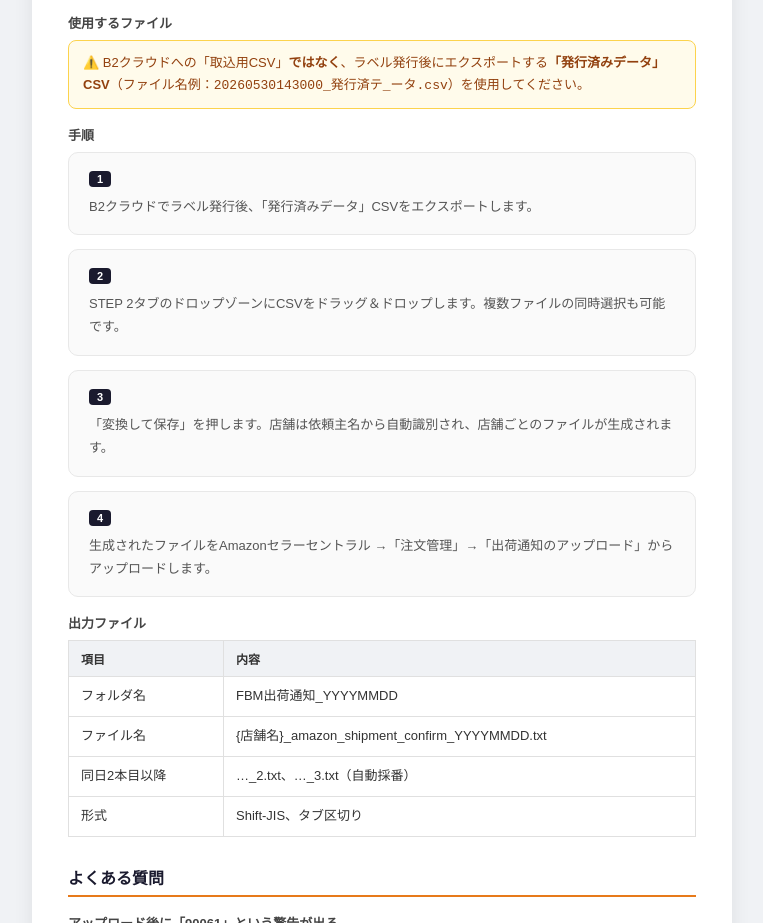
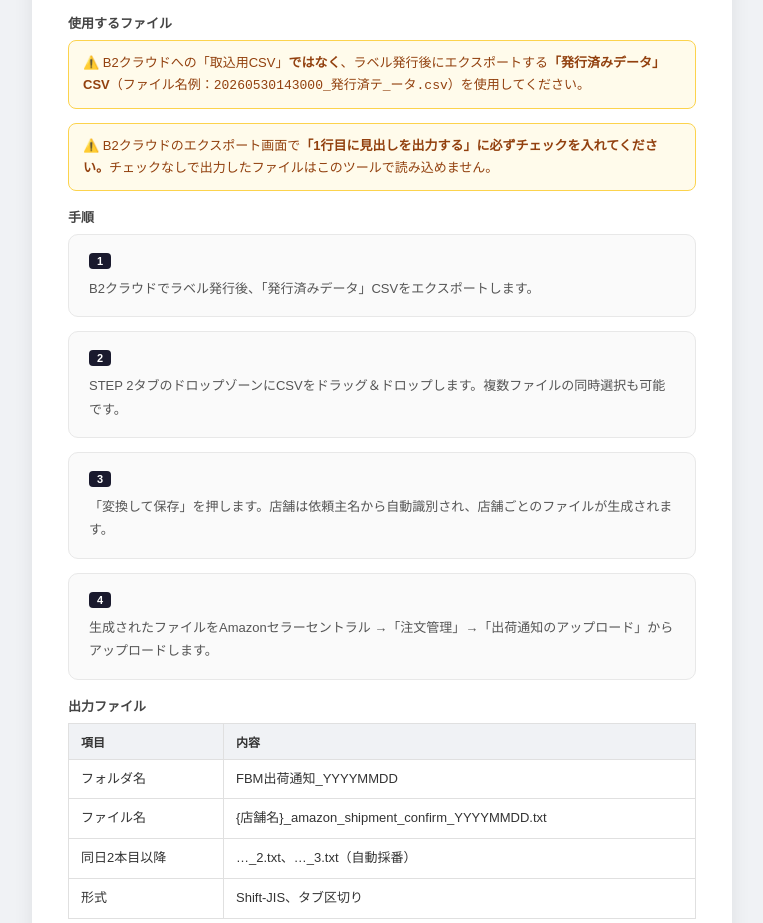
Before and after one commit to ec-tools-jp/fbm-tool, a plain HTML site: page manual.html in a window 1280 px wide. Shown: the part 1810-2733 px from the top of the page, without its empty margins (258-1021 px from the left). Drawn offline with Linux system fonts and the light colour scheme.

Commit message:
Add files via upload

```diff
--- a/manual.html
+++ b/manual.html
@@ -233,6 +233,9 @@
     <div class="warning">
       ⚠️ B2クラウドへの「取込用CSV」<strong>ではなく</strong>、ラベル発行後にエクスポートする<strong>「発行済みデータ」CSV</strong>（ファイル名例：<code>20260530143000_発行済テ_ータ.csv</code>）を使用してください。
     </div>
+    <div class="warning">
+      ⚠️ B2クラウドのエクスポート画面で<strong>「1行目に見出しを出力する」に必ずチェックを入れてください。</strong>チェックなしで出力したファイルはこのツールで読み込めません。
+    </div>
 
     <h3>手順</h3>
     <div class="step-box">
```
Also changed, not shown: index.html (+2 -1 lines).
